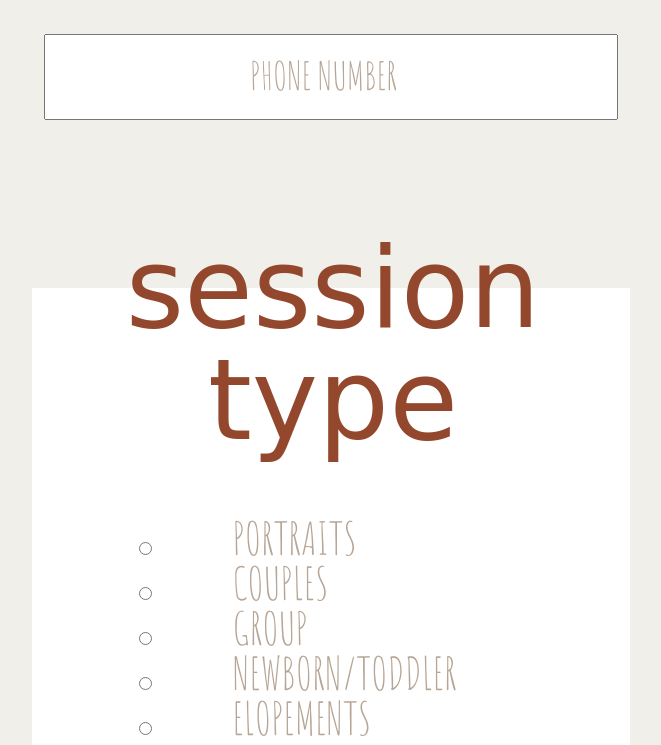
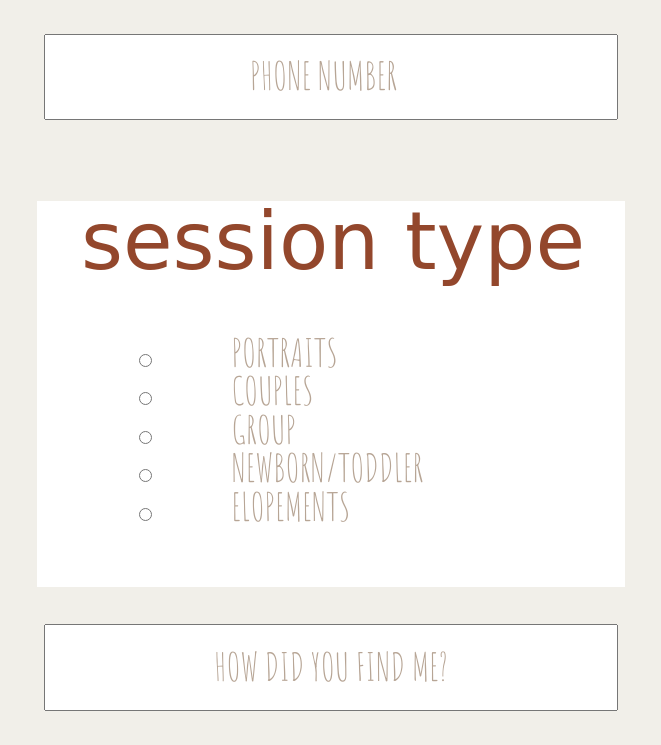
Before and after one commit to kczphotography/bykaleigh, a plain HTML site: page booking.htm in a window 1280 px wide. Shown: the part 1109-1854 px from the top of the page, without its empty margins (309-970 px from the left). Drawn offline with Linux system fonts and the light colour scheme; a web font is replaced by a local one.

Commit message:
Update stylesheet.css

```diff
--- a/stylesheet.css
+++ b/stylesheet.css
@@ -362,7 +362,7 @@ legend
     display: block;
     margin-right: auto;
     margin-left: auto;
-    font-size: 250%;
+    font-size: 210%;
     font-family: 'Qwitcher Grypen', cursive;
     width: 100%;
     color: rgb(147, 71, 44);
@@ -382,7 +382,7 @@ fieldset
     border: none;
     background-color: white;
     color:rgb(183, 165, 149);
-    font-size: 140%;
+    font-size: 120%;
     font-family: 'Amatic SC', cursive;
 }
 fieldset input
```
